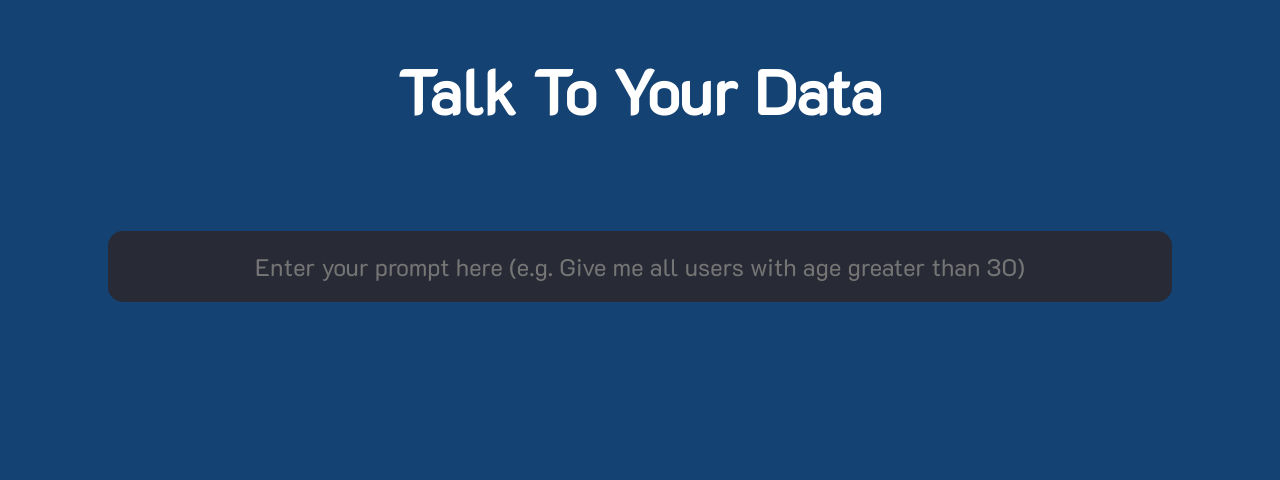
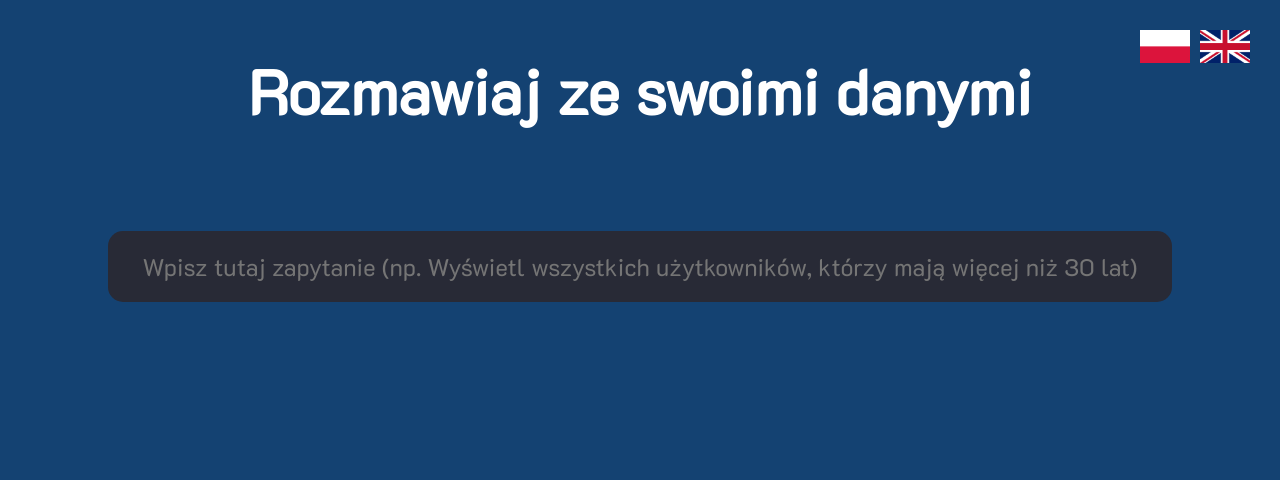
Before and after one commit to LenartPiotr/HackYeah2023, a PHP site: page /?lang=pl in a window 1280 px wide. Shown: the top 480 px of the page. Run offline with PHP 8.4, Linux system fonts and the light colour scheme; style sheets or scripts are compiled from the project's sources; some libraries are stand-ins or nearby versions.

Commit message:
create php connection with php

```diff
--- /dev/null
+++ b/frontend/public-html/dictionary/pl.php
@@ -0,0 +1,8 @@
+<?php
+
+$web_title = 'Talk to your data';
+$title = 'Rozmawiaj ze swoimi danymi';
+$placeholder = 'Wpisz tutaj zapytanie (np. Wyświetl wszystkich użytkowników, którzy mają więcej niż 30 lat)';
+$button = 'Uruchom';
+
+?>
--- a/frontend/public-html/index.php
+++ b/frontend/public-html/index.php
@@ -1,5 +1,20 @@
+<?php
+
+$lang = 'en';
+$support_languages = array('pl', 'en');
+
+if (isset($_GET['lang'])) {
+    if (in_array($_GET['lang'], $support_languages)) {
+        $lang = $_GET['lang'];
+    }
+}
+
+include_once 'dictionary/'.$lang.'.php';
+
+?>
+
 <!DOCTYPE html>
-<html lang="en">
+<html lang="<?php echo $lang; ?>">
 <head>
     <meta charset="UTF-8">
     <meta name="viewport" content="width=device-width, initial-scale=1.0">
@@ -16,16 +31,20 @@
     <script src="scripts/main.js"></script>
     <script src="scripts/code-mirror.js"></script>
 
-    <title>Talk to your data</title>
+    <title><?php echo $web_title; ?></title>
 </head>
 <body>
-    <h1>Talk To Your Data</h1>
-    <input type="text" id="text-input" placeholder="Enter your prompt here (e.g. Give me all users with age greater than 30)"/>
+    <div class='flags'>
+        <a href="?lang=pl"><img src="assets/pl.png" alt=""></a>
+        <a href="?lang=en"><img src="assets/en.png" alt=""></a>
+    </div>
+    <h1><?php echo $title; ?></h1>
+    <input type="text" id="text-input" placeholder="<?php echo $placeholder; ?>"/>
     <section class="sql-area">
         <div></div>
         <textarea id="sql-editor" cols="30" rows="6"></textarea>
         <div>
-            <button>Run</button>
+            <button><?php echo $button; ?></button>
         </div>
     </section>
     <section class="results"></section>
--- a/frontend/public-html/scripts/code-mirror.js
+++ b/frontend/public-html/scripts/code-mirror.js
@@ -3,9 +3,11 @@ var editor;
 $(window).ready(_ => {
     var sqlEditor = document.getElementById('sql-editor');
     editor = CodeMirror.fromTextArea(sqlEditor, {
-        // lineNumbers: true,
+        lineNumbers: true,
         theme: 'dracula',
-        mode: 'text/x-sql'
+        mode: 'text/x-sql',
+        autoRefresh: true,
     });
+    editor.refresh();
     editor.setValue('SELECT * FROM Users');
 })
--- a/frontend/public-html/scripts/main.js
+++ b/frontend/public-html/scripts/main.js
@@ -13,7 +13,7 @@ $(window).ready(_ => {
         if (e.keyCode == 13) {
             var text = input.val();
             // ajax to background
-            text = 'Select * from users where age > 10 group by name limit 10';
+            text = 'SELECT * FROM \'JPK_PODMIOT\' LIMIT 30';
             text = StylizeSql(text);
             ShowSql(text);
         }
@@ -21,9 +21,14 @@ $(window).ready(_ => {
 
     runButton.on('click', ()=>{
         var text = editor.getValue();
-        // ajax query
-        console.log(text); // REMOVE
-        PrintData('<table><tr><th>Name 1</th><th>Name 2</th><th>Name 3</th></tr><tr><td>Option 1</td><td>Value 1</td><td>Abc 1</td></tr><tr><td>Option 1</td><td>Value 1</td><td>Abc 1</td></tr></table>')
+        $.ajax({
+            type: "POST",
+            url: '/php/sql-query.php',
+            data: {query: text},
+            success: value => {
+                PrintData(value, true);
+            }
+        });
     });
 })
 
@@ -56,7 +61,7 @@ function ShowSql(sql) {
     editor.setValue(sql);
 }
 
-function PrintData(data) {
+function PrintData(data, scroll) {
     var res = $('.results');
     res.html('');
     setTimeout(() => {
@@ -64,9 +69,11 @@ function PrintData(data) {
         Hide(res);
         setTimeout(() => {
             FadeIn(res, 500);
-            $([document.documentElement, document.body]).animate({
-                scrollTop: res.offset().top
-            }, 1000);
+            if (scroll) {
+                $([document.documentElement, document.body]).animate({
+                    scrollTop: res.offset().top
+                }, 1000);
+            }
         }, 100);
     }, 1);
 }
--- a/frontend/public-html/styles/main.less
+++ b/frontend/public-html/styles/main.less
@@ -47,6 +47,33 @@ html, body{
 
 html {
     background-color: @color2;
+}
+
+.flags {
+    position: absolute;
+    right: 30px;
+    top: 30px;
+    display: flex;
+    justify-content: flex-end;
+    align-items: center;
+    flex-direction: row;
+
+    a {
+        @width: 50px;
+        @height: (@width / 3 * 2);
+
+        width: @width;
+        height: @height;
+        margin: 0 0 0 10px;
+        cursor: pointer;
+        z-index: 1;
+
+        img {
+            width: @width;
+            height: @height;
+            cursor: pointer;
+        }
+    }
 }
 
 h1 {
@@ -151,28 +178,30 @@ input[type=text] {
 }
 
 .CodeMirror {
+    @cursor: pointer !important;
+
     /* width */
     ::-webkit-scrollbar {
         width: 10px;
         height: 10px;
-        cursor: auto;
+        cursor: @cursor;
     }
 
     /* Track */
     ::-webkit-scrollbar-track {
         background: @scroll1-text;
-        cursor: auto;
+        cursor: @cursor;
     }
 
     /* Handle */
     ::-webkit-scrollbar-thumb {
         background: @scroll2-text;
-        cursor: auto;
+        cursor: @cursor;
     }
 
     /* Handle on hover */
     ::-webkit-scrollbar-thumb:hover {
         background: @scroll3-text;
-        cursor: auto;
+        cursor: @cursor;
     }
 }
```
Also changed, not shown: frontend/public-html/dictionary/en.php (added, +8 -0 lines), frontend/public-html/php/sql-query.php (+28 -1 lines), frontend/public-html/assets/en.png (added), frontend/public-html/assets/pl.png (added), 1 other file.
